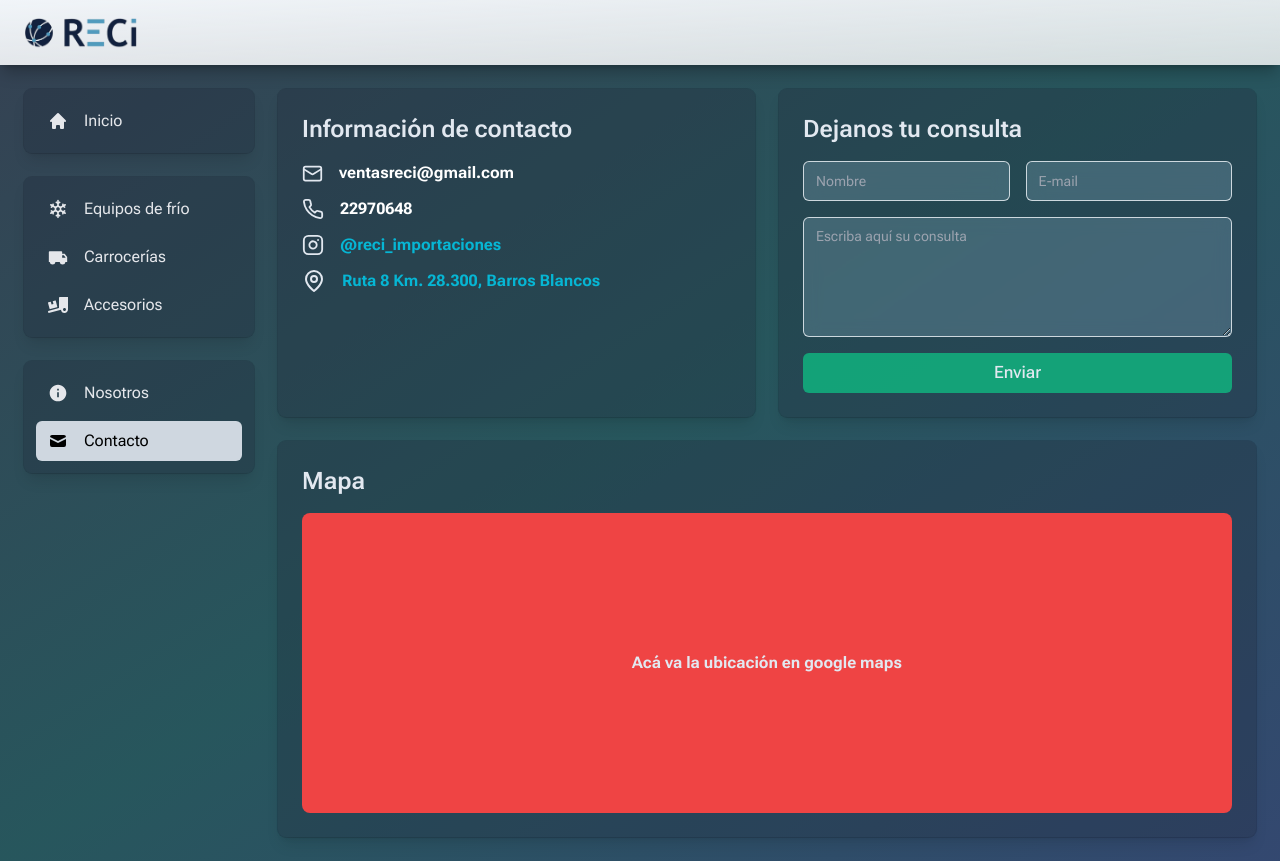
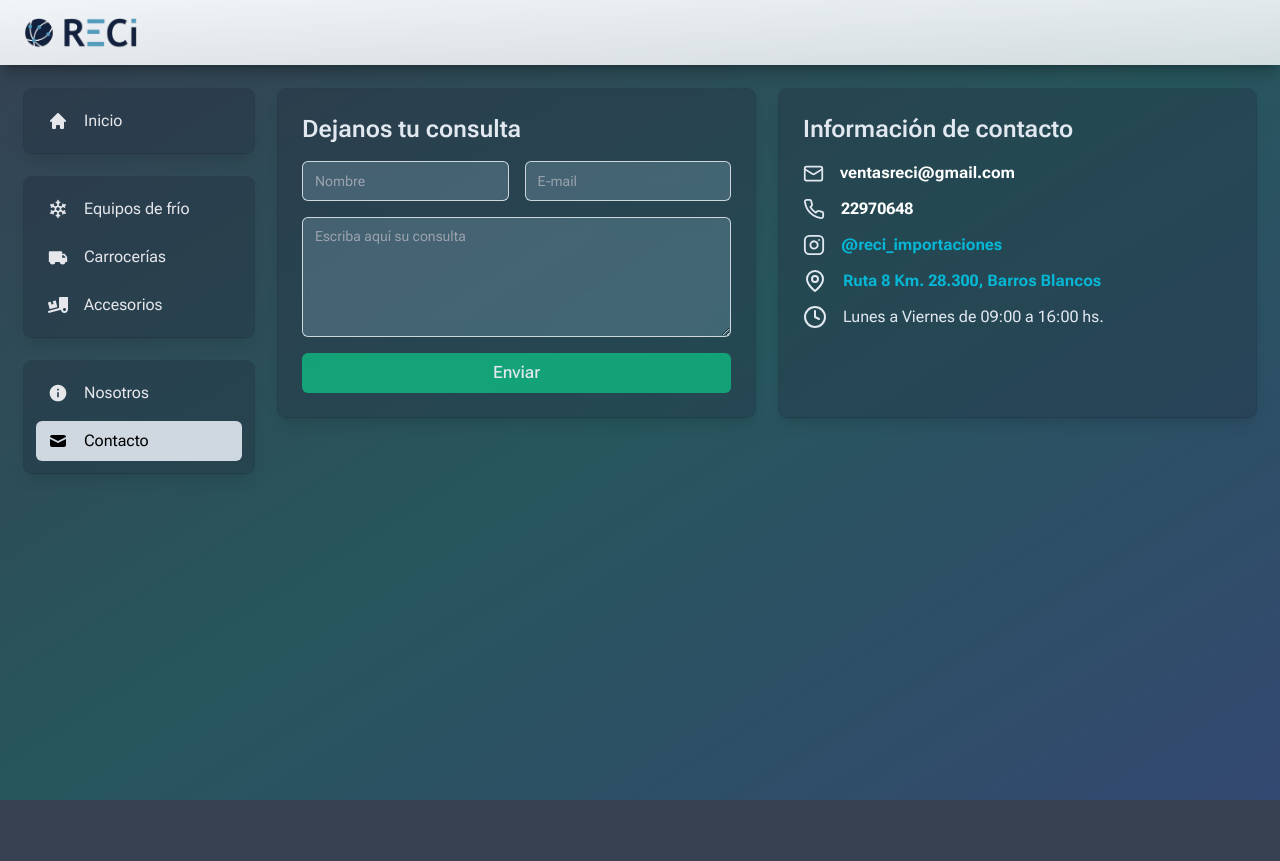
Before and after one commit to maurocig/reci-uy, a Next.js app: page /contacto in a window 1280 px wide. After the commit the page ends 800 px from the top, so only its background shows below. Built offline with nearby package versions, Linux system fonts and the light colour scheme.

Commit message:
horarios, cambio de orden de form y sacar map placeholder en contacto

```diff
--- a/app/contacto/page.tsx
+++ b/app/contacto/page.tsx
@@ -1,6 +1,7 @@
 import Box from '@/components/Box';
 import ContactForm from '@/components/contact-form';
 import {
+  Clock,
   Instagram,
   LocateIcon,
   Mail,
@@ -20,6 +21,12 @@ export default function ContactoPage() {
     <>
       <div className="grid gap-4 mb-4 lg:gap-6 sm:grid-cols-2 lg:mb-6">
         {/* form */}
+        <Box>
+          <h2 className="w-full mb-4 text-2xl font-semibold">
+            Dejanos tu consulta
+          </h2>
+          <ContactForm />
+        </Box>
 
         <Box>
           <h2 className="w-full mb-4 text-2xl font-semibold">
@@ -66,24 +73,23 @@ export default function ContactoPage() {
                 <b>Ruta 8 Km. 28.300, Barros Blancos</b>
               </Link>
             </div>
+            <div className="flex items-center gap-4">
+              <Clock size={24} />
+              Lunes a Viernes de 09:00 a 16:00 hs.
+            </div>
           </div>
-        </Box>
-
-        <Box>
-          <h2 className="w-full mb-4 text-2xl font-semibold">
-            Dejanos tu consulta
-          </h2>
-          <ContactForm />
         </Box>
       </div>
 
       {/* mapa */}
+      {/*
       <Box>
         <h2 className="w-full mb-4 text-2xl font-semibold">Mapa</h2>
         <div className="bg-red-500 rounded-lg flex justify-center items-center w-full md:h-[300px]">
           <b>Acá va la ubicación en google maps</b>
         </div>
       </Box>
+			*/}
     </>
   );
 }
--- a/app/layout.tsx
+++ b/app/layout.tsx
@@ -7,7 +7,8 @@ import Navbar from './navbar';
 
 export const metadata = {
   title: 'Reci Importaciones',
-  description: 'Sitio en construcción.',
+  description:
+    'Ofrecemos soluciones integrales para el transporte carretero. Trabajamos con las marcas líderes del sector como Thermo King, Liderkit, y Fibrasil',
 };
 
 export default function RootLayout({
```
